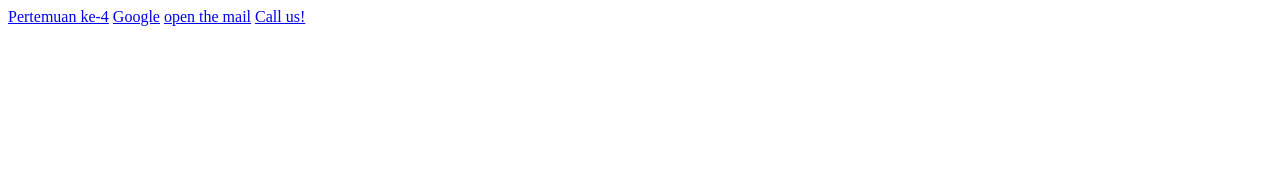
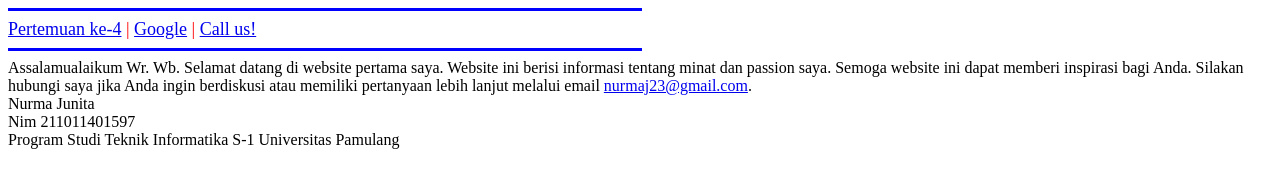
Before and after one commit to Nurma08/pemrograman-web-main, a plain HTML site: page Index.html in a window 1280 px wide. Drawn offline with Linux system fonts and the light colour scheme.

Commit message:
Update Index.html

```diff
--- a/Index.html
+++ b/Index.html
@@ -6,9 +6,25 @@
 		<title>Pertemuan - 5</title>
 	</head>
 	<body>
-		<a href="src/TugasP4.html">Pertemuan ke-4</a>
-		<a href="http://www.google.com">Google</a>
-		<a href="mailto:nurmaj23@gmail.com">open the mail</a>
-		<a href="tel:+628280010752">Call us!</a>
+		<hr color="blue" size="3" width="50%" align="left">
+		<font size="4" color="red">
+			<a href="TugasP4.html">Pertemuan ke-4</a> |
+			<a href="http://www.google.com">Google</a> |
+			<a href="tel:+628280010752">Call us!</a>
+		</font>
+		<hr color="blue" size="3" width="50%" align="left">
+		<font size="3">
+			Assalamualaikum Wr. Wb.
+			Selamat datang di website pertama saya. Website ini berisi informasi tentang minat dan passion saya. Semoga website ini dapat memberi inspirasi bagi Anda.
+
+			Silakan hubungi saya jika Anda ingin berdiskusi atau memiliki pertanyaan lebih lanjut melalui email <a href="mailto:nurmaj23@gmail.com">nurmaj23@gmail.com</a>.
+            <br>
+			Nurma Junita
+            <br>
+			Nim 211011401597
+            <br>
+			Program Studi Teknik Informatika S-1
+			Universitas Pamulang
+		</font>
 	</body>
 </html>
```
